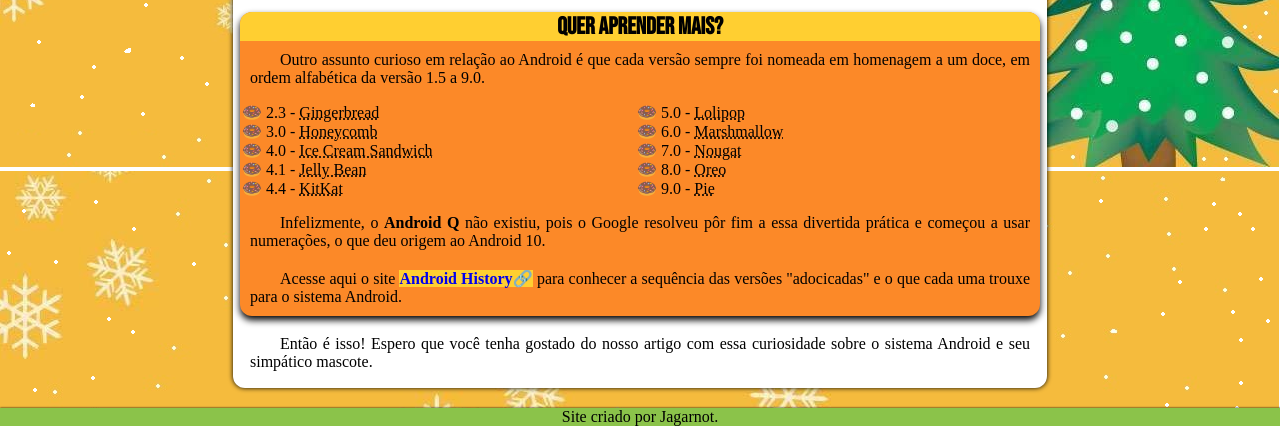
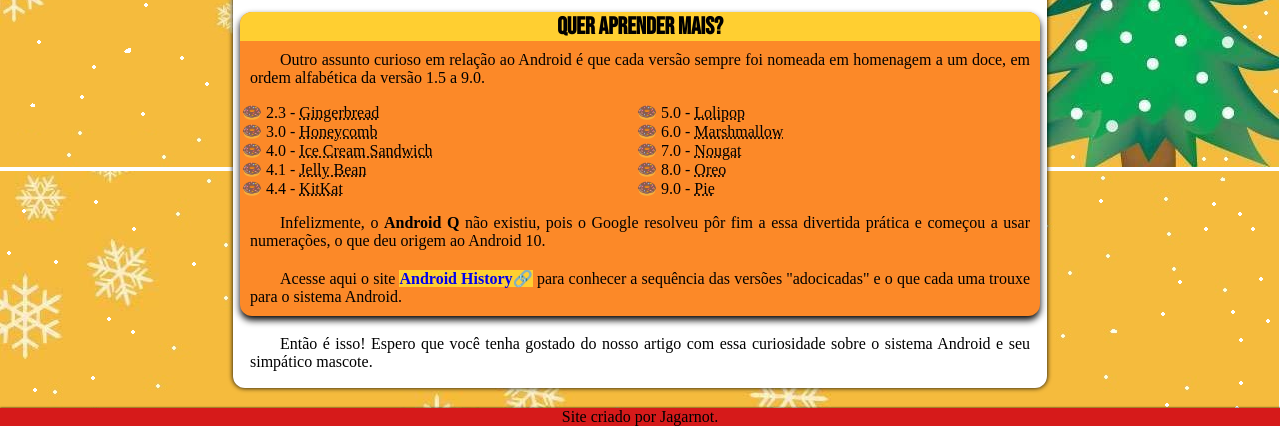
Before and after one commit to Jagarnot/projeto-android, a plain HTML site: page index.html in a window 1280 px wide. Shown: the part 1877-2303 px from the top of the page. Drawn offline with Linux system fonts and the light colour scheme.

Commit message:
alteração

```diff
--- a/estilo/CSS.css
+++ b/estilo/CSS.css
@@ -149,6 +149,6 @@ nav > a:hover{/*Comando para inserir interação com o link, através de decora
 }
 footer{
     text-align: center;
-    background-color: var(--cor4);
+    background-color:#d61a1a;
     box-shadow: 2px 2px 2px 2px black;
 }
```
